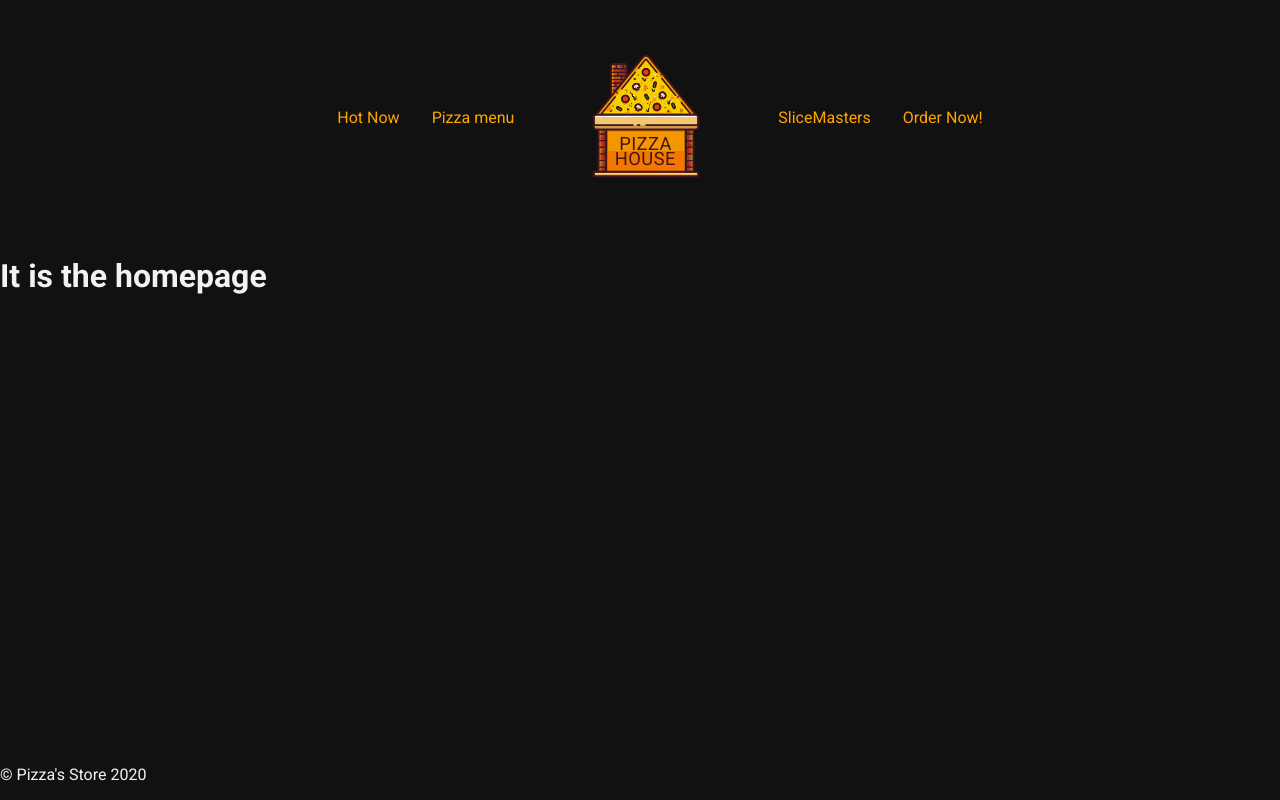
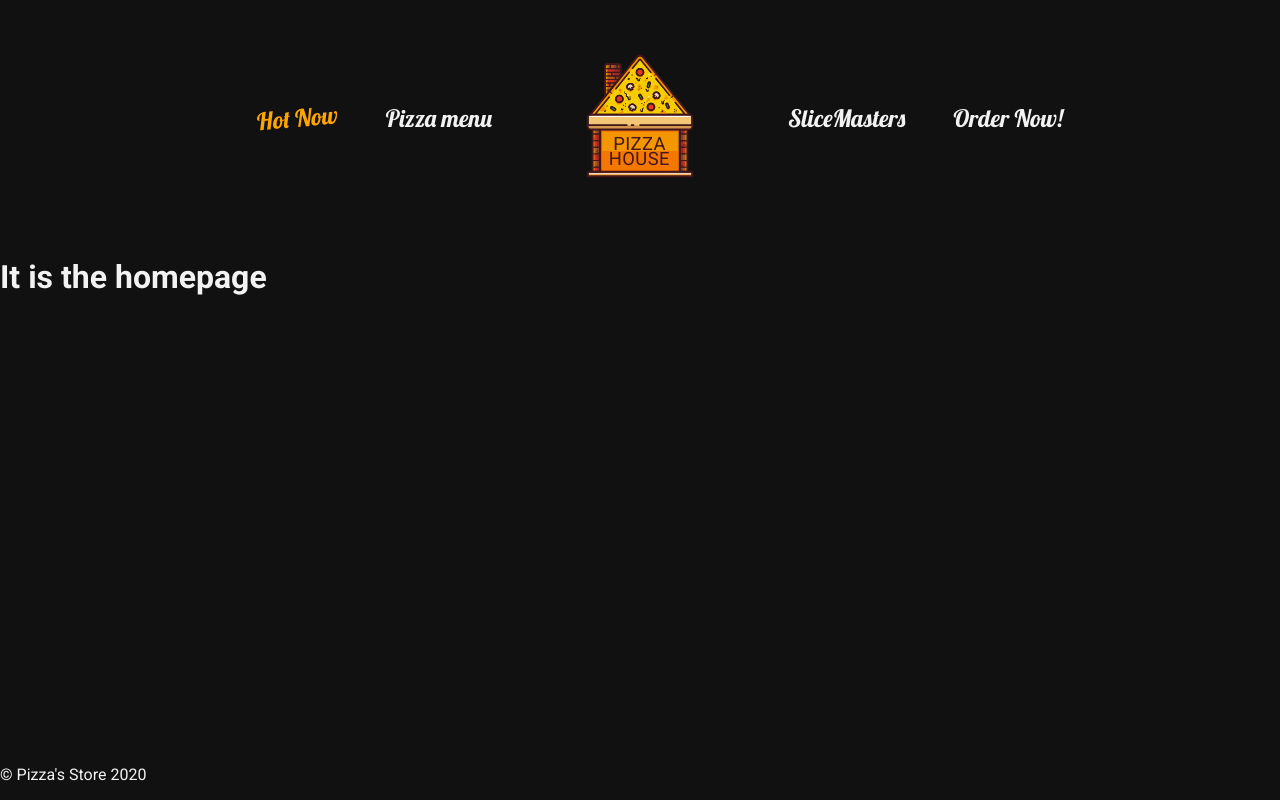
Before and after one commit to PaoloDuzioni/store-site-fullstack, a Gatsby site in the folder gatsby/: page / in a window 1280 px wide. Built offline with nearby package versions, Linux system fonts and the light colour scheme; Gatsby itself is replaced by a stand-in of ours.

Commit message:
nav styling

```diff
--- a/gatsby/package.json
+++ b/gatsby/package.json
@@ -20,6 +20,7 @@
         "normalize.css": "^8.0.1",
         "react": "^16.12.0",
         "react-dom": "^16.12.0",
+        "typeface-lobster": "^1.1.13",
         "typeface-roboto": "^1.1.13"
     },
     "devDependencies": {
--- a/gatsby/src/components/Layout/index.js
+++ b/gatsby/src/components/Layout/index.js
@@ -4,6 +4,7 @@ import Footer from '../Footer/';
 
 import 'normalize.css';
 import 'typeface-roboto';
+import 'typeface-lobster';
 import '../../styles/main.scss';
 
 import style from './style.module.scss';
--- a/gatsby/src/components/Nav/index.js
+++ b/gatsby/src/components/Nav/index.js
@@ -8,21 +8,29 @@ const Nav = () => {
         <nav>
             <ul className={style.menu}>
                 <li>
-                    <Link to="/">Hot Now</Link>
+                    <Link to="/" className={style.activeLink}>
+                        Hot Now
+                    </Link>
                 </li>
                 <li>
-                    <Link to="/pizzas">Pizza menu</Link>
+                    <Link to="/pizzas" className={style.link}>
+                        Pizza menu
+                    </Link>
                 </li>
                 <li>
-                    <Link to="/">
+                    <Link to="/" className={style.link}>
                         <Logo logoWidth="200" />
                     </Link>
                 </li>
                 <li>
-                    <Link to="/slicemasters">SliceMasters</Link>
+                    <Link to="/slicemasters" className={style.link}>
+                        SliceMasters
+                    </Link>
                 </li>
                 <li>
-                    <Link to="/order">Order Now!</Link>
+                    <Link to="/order" className={style.link}>
+                        Order Now!
+                    </Link>
                 </li>
             </ul>
         </nav>
--- a/gatsby/src/components/Nav/style.module.scss
+++ b/gatsby/src/components/Nav/style.module.scss
@@ -1,11 +1,30 @@
+@import '../../styles/vars';
+
 .menu {
     list-style: none;
     display: flex;
     justify-content: center;
     align-items: center;
     li {
-        margin: 0 1rem;
-    }
-    a {
+        margin: 0 1.5rem;
+        a {
+            font-family: $cursive-font;
+            font-size: 1.5em;
+            display: block;
+        }
     }
 }
+
+.link {
+    color: $white;
+    transition: transform 0.4s, color 0.4s;
+    &:hover {
+        transform: rotate(-5deg);
+        color: $primary;
+    }
+}
+
+.activeLink {
+    transform: rotate(-5deg);
+    color: $primary;
+}
--- a/gatsby/src/styles/_vars.scss
+++ b/gatsby/src/styles/_vars.scss
@@ -6,3 +6,4 @@ $primary: orange;
 
 // Typography
 $main-font: 'Roboto', sans-serif;
+$cursive-font: 'Lobster', cursive;
```
Also changed, not shown: 1 other file.
